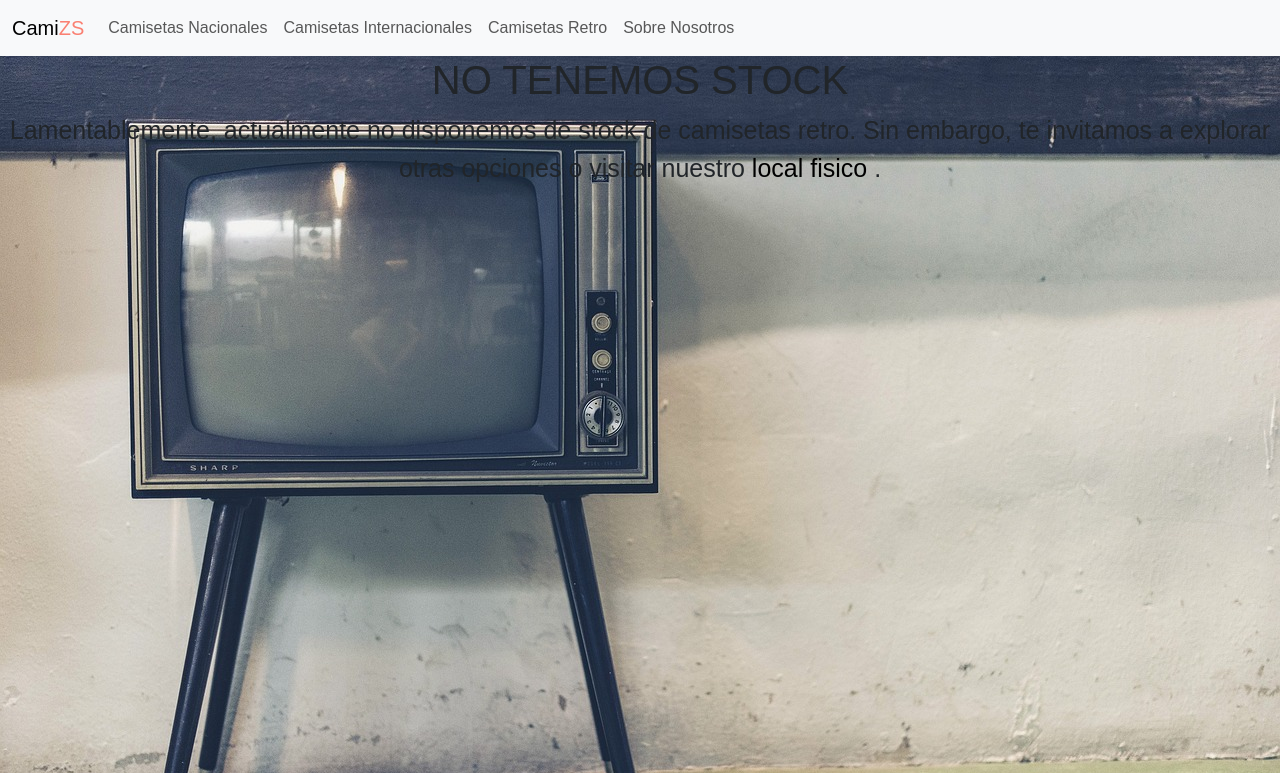
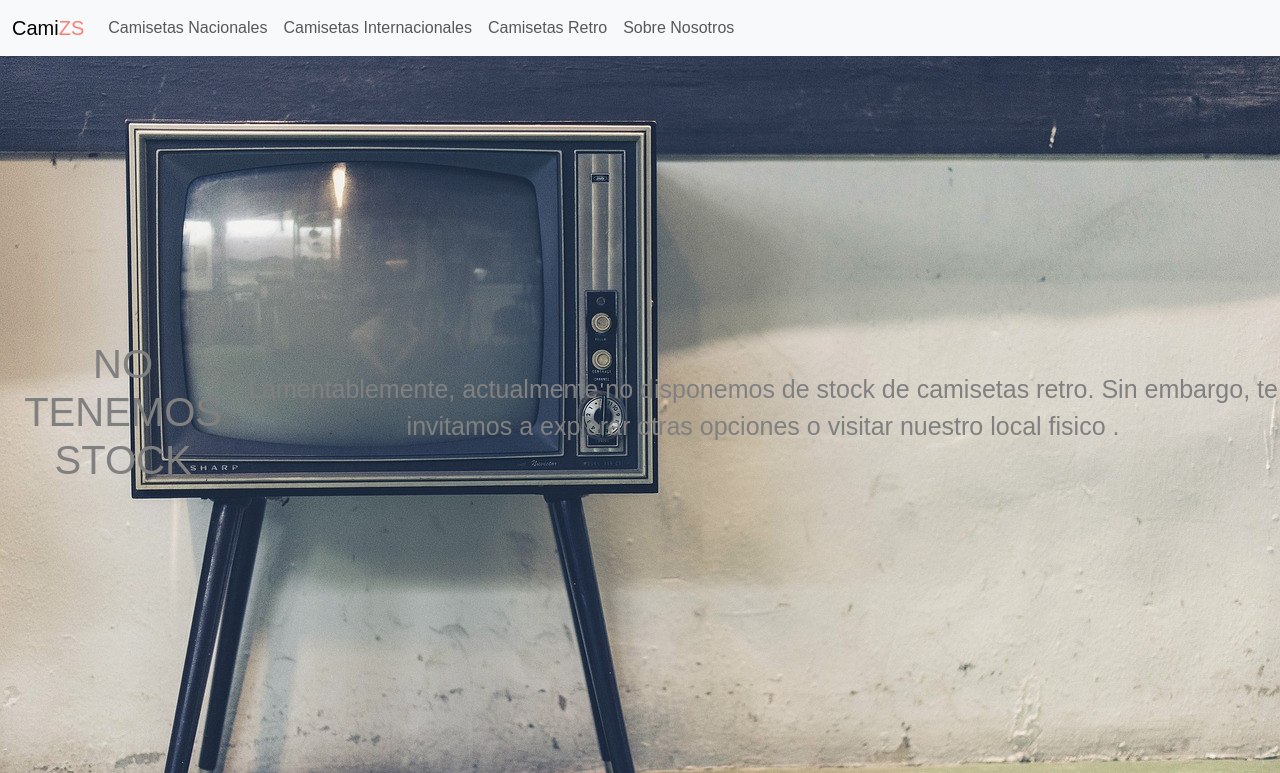
Before and after one commit to Dbmian/tercera, a plain HTML site: page pages/retro.html in a window 1280 px wide. Shown: the top 773 px of the page. Drawn offline with nearby package versions, Linux system fonts and the light colour scheme.

Commit message:
primera finalizacion

```diff
--- a/estilos/estilos.scss
+++ b/estilos/estilos.scss
@@ -8,6 +8,7 @@
 $color-principal: salmon;
 $color-letra: black;
 $color-secundario: #f8f9fa;
+$color-letra-secundario: grey;
 
 body {
     background-color: $color-principal
@@ -117,13 +118,16 @@ footer a:hover {
     text-align: center;
     font-size: 25px;
     background-image:url(../img/retro.jpg);
-    display: flexbox;
-    height: 800px;
+    display: flex;
+    height: 90vh;
+    color: $color-letra-secundario;
+
+    align-items: center;
 }
 .retro a:hover{
     color: $color-secundario;
 }
 .retro a{
     text-decoration: none;
-    color: $color-letra;
+    color: $color-letra-secundario;
 }
```
Also changed, not shown: estilos/estilos.css, 1 other file.
